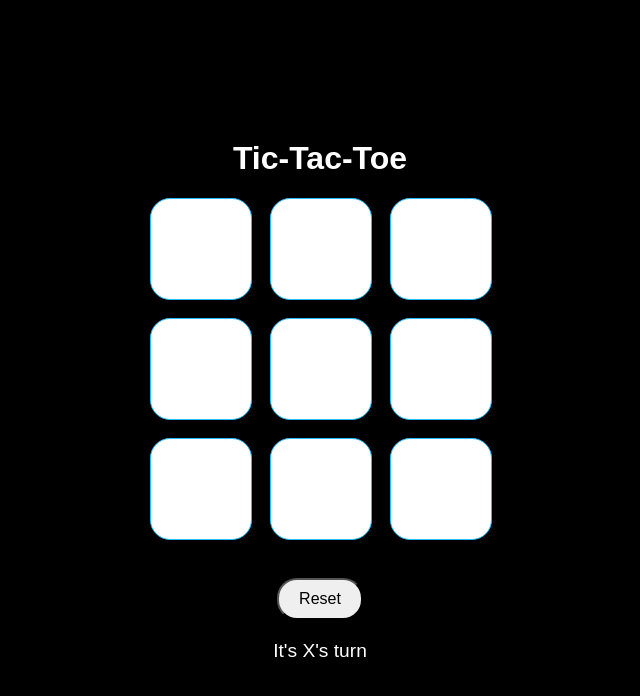
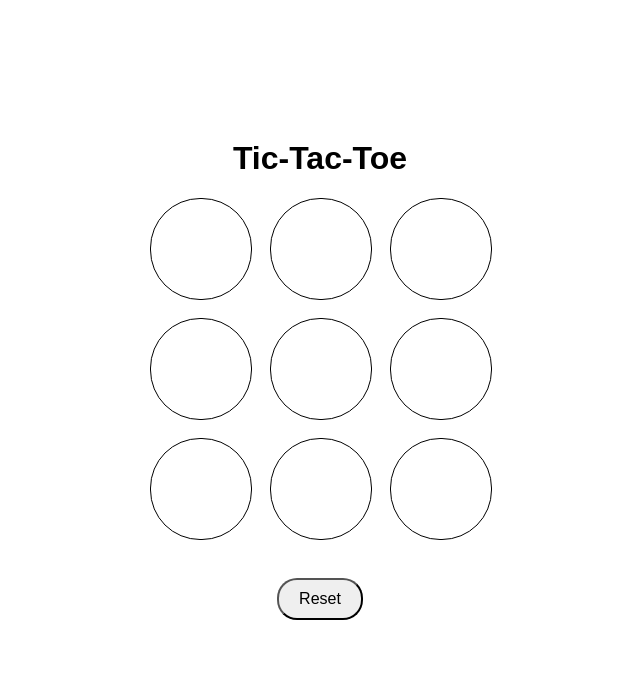
Before and after one commit to danish18421/PRODIGY_WD_03, a plain HTML site: page index.html in a window 1280 px wide. Shown: the whole page, without its empty margins (320-960 px from the left). Drawn offline with Linux system fonts and the light colour scheme.

Commit message:
Update index.css

```diff
--- a/index.css
+++ b/index.css
@@ -4,12 +4,12 @@ body {
     justify-content: center;
     align-items: center;
     height: 100vh;
-    background-color: black;
+    background-color: white;
     font-family: Arial, sans-serif;
     margin: 0;
 }
 h1{
-    color: white;
+    color: black;
 }
 .container {
     text-align: center;
@@ -29,9 +29,9 @@ h1{
     align-items: center;
     width: 100px;
     height: 100px;
-    border-radius: 20px;
-    background-color: #ffffff;
-    border: 1px solid #24bdff;
+    border-radius: 50px;
+    background-color: transparent;
+    border: 1px solid black;
     font-size: 2em;
     cursor: pointer;
 }
@@ -54,6 +54,6 @@ button {
 .winning-cell {
     background-color: rgb(13, 45, 39);
     color: #24bdff;
-    transform: rotate(360deg);
+/*     transform: rotate(360deg); */
     transition: 2s;
 }
```
